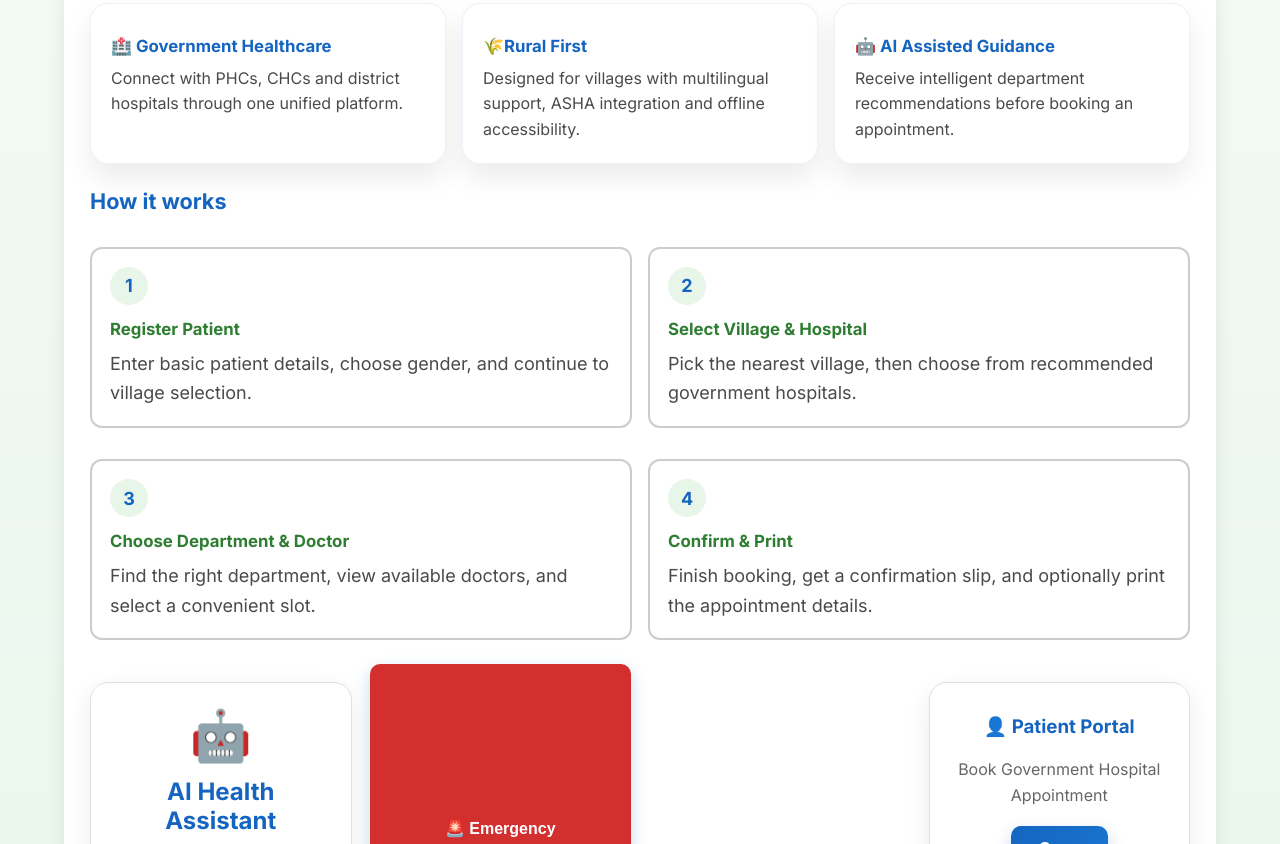
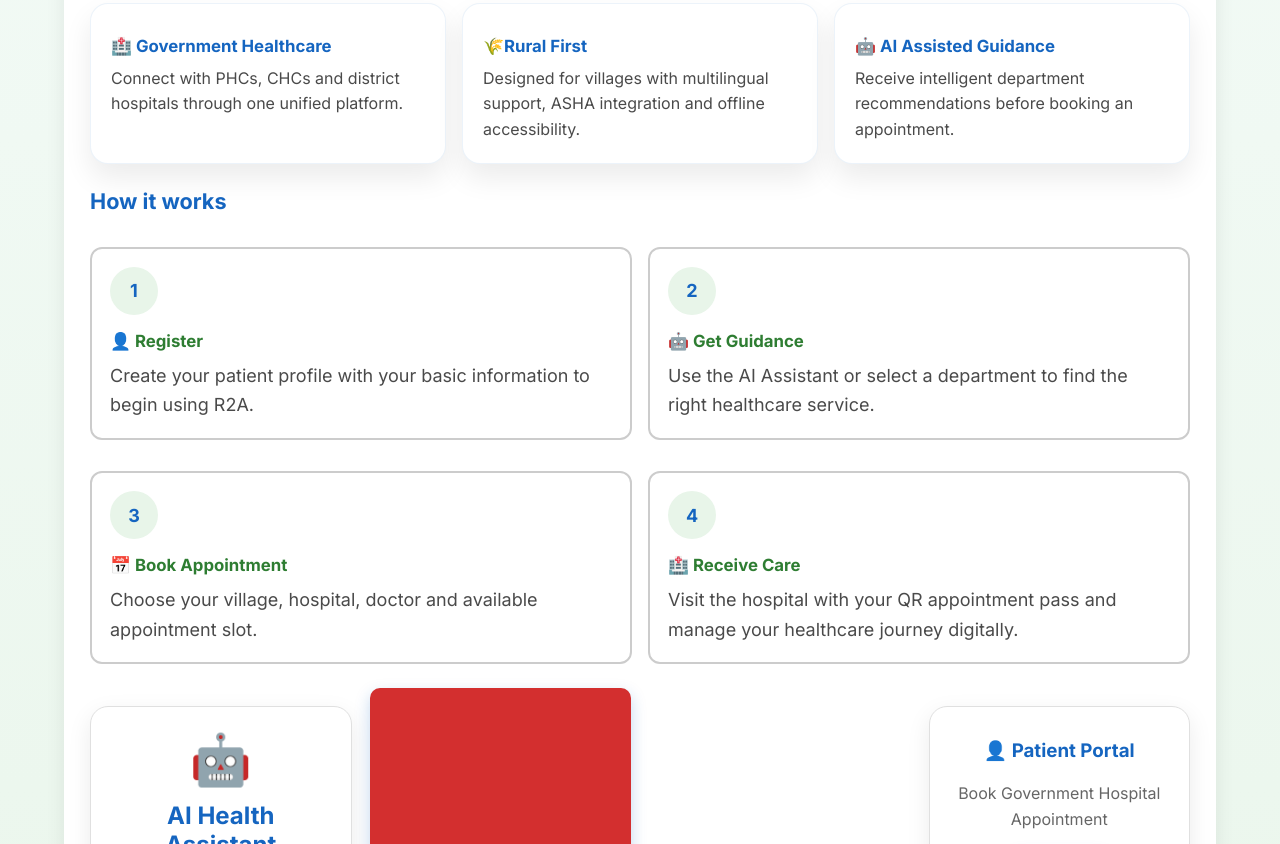
Before and after one commit to Vrushav/R2A, a plain HTML site: page Frontend/pages/public/index.html in a window 1280 px wide. Shown: the part 510-1354 px from the top of the page. Drawn offline with Linux system fonts and the light colour scheme.

Commit message:
feat: enhance how R2A works section

```diff
--- a/Frontend/assets/css/landing.css
+++ b/Frontend/assets/css/landing.css
@@ -378,28 +378,29 @@ background:#E3F2FD;
 
 .step-number{
 
-width:38px;
+    width:48px;
 
-height:38px;
+    height:48px;
 
-display:inline-flex;
+    display:inline-flex;
 
-align-items:center;
+    align-items:center;
 
-justify-content:center;
+    justify-content:center;
 
-border-radius:50%;
+    border-radius:50%;
 
-background:#E8F5E9;
+    background:var(--secondary-light);
 
-color:#1565C0;
+    color:var(--primary);
 
-font-weight:700;
+    font-weight:700;
 
-margin-bottom:14px;
+    font-size:18px;
+
+    margin-bottom:16px;
 
 }
-
 .step-card h4{
 
 margin:0 0 10px;
--- a/Frontend/pages/public/index.html
+++ b/Frontend/pages/public/index.html
@@ -105,23 +105,23 @@ before booking an appointment.</p>
             <div class="steps-grid">
                 <div class="step-card">
                     <div class="step-number">1</div>
-                    <h4>Register Patient</h4>
-                    <p>Enter basic patient details, choose gender, and continue to village selection.</p>
+                    <h4>👤 Register</h4>
+                    <p>Create your patient profile with your basic information to begin using R2A.</p>
                 </div>
                 <div class="step-card">
                     <div class="step-number">2</div>
-                    <h4>Select Village & Hospital</h4>
-                    <p>Pick the nearest village, then choose from recommended government hospitals.</p>
+                    <h4>🤖 Get Guidance</h4>
+                    <p>Use the AI Assistant or select a department to find the right healthcare service.</p>
                 </div>
                 <div class="step-card">
                     <div class="step-number">3</div>
-                    <h4>Choose Department & Doctor</h4>
-                    <p>Find the right department, view available doctors, and select a convenient slot.</p>
+                    <h4>📅 Book Appointment</h4>
+                    <p>Choose your village, hospital, doctor and available appointment slot.</p>
                 </div>
                 <div class="step-card">
                     <div class="step-number">4</div>
-                    <h4>Confirm & Print</h4>
-                    <p>Finish booking, get a confirmation slip, and optionally print the appointment details.</p>
+                    <h4>🏥 Receive Care</h4>
+                    <p>Visit the hospital with your QR appointment pass and manage your healthcare journey digitally.</p>
                 </div>
             </div>
         </section>
```
